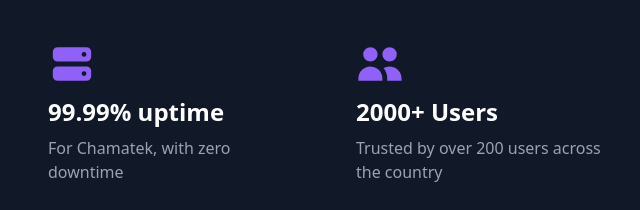
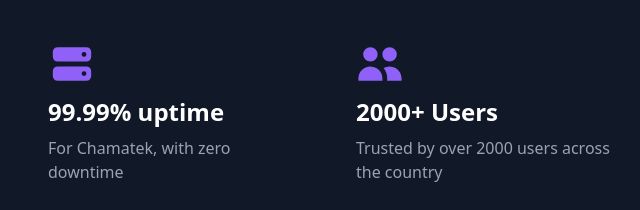
Before and after one commit to wilsonanyonga/chamatek_web, a website: page index.html in a window 1280 px wide. Shown: the part 3580-3790 px from the top of the page, 640-1280 px from the left. Drawn offline with nearby package versions, Linux system fonts and the light colour scheme.

Commit message:
Update index.html

```diff
--- a/index.html
+++ b/index.html
@@ -332,7 +332,7 @@
                 <div>
                     <svg class="w-10 h-10 mb-2 text-purple-600 md:w-12 md:h-12 dark:text-purple-500" fill="currentColor" viewBox="0 0 20 20" xmlns="http://www.w3.org/2000/svg"><path d="M9 6a3 3 0 11-6 0 3 3 0 016 0zM17 6a3 3 0 11-6 0 3 3 0 016 0zM12.93 17c.046-.327.07-.66.07-1a6.97 6.97 0 00-1.5-4.33A5 5 0 0119 16v1h-6.07zM6 11a5 5 0 015 5v1H1v-1a5 5 0 015-5z"></path></svg>
                     <h3 class="mb-2 text-2xl font-bold dark:text-white">2000+ Users</h3>
-                    <p class="font-light text-gray-500 dark:text-gray-400">Trusted by over 200 users across the country</p>
+                    <p class="font-light text-gray-500 dark:text-gray-400">Trusted by over 2000 users across the country</p>
                 </div>
                 <div>
                     <svg class="w-10 h-10 mb-2 text-purple-600 md:w-12 md:h-12 dark:text-purple-500" fill="currentColor" viewBox="0 0 20 20" xmlns="http://www.w3.org/2000/svg"><path fill-rule="evenodd" d="M10 18a8 8 0 100-16 8 8 0 000 16zM4.332 8.027a6.012 6.012 0 011.912-2.706C6.512 5.73 6.974 6 7.5 6A1.5 1.5 0 019 7.5V8a2 2 0 004 0 2 2 0 011.523-1.943A5.977 5.977 0 0116 10c0 .34-.028.675-.083 1H15a2 2 0 00-2 2v2.197A5.973 5.973 0 0110 16v-2a2 2 0 00-2-2 2 2 0 01-2-2 2 2 0 00-1.668-1.973z" clip-rule="evenodd"></path></svg>
```
